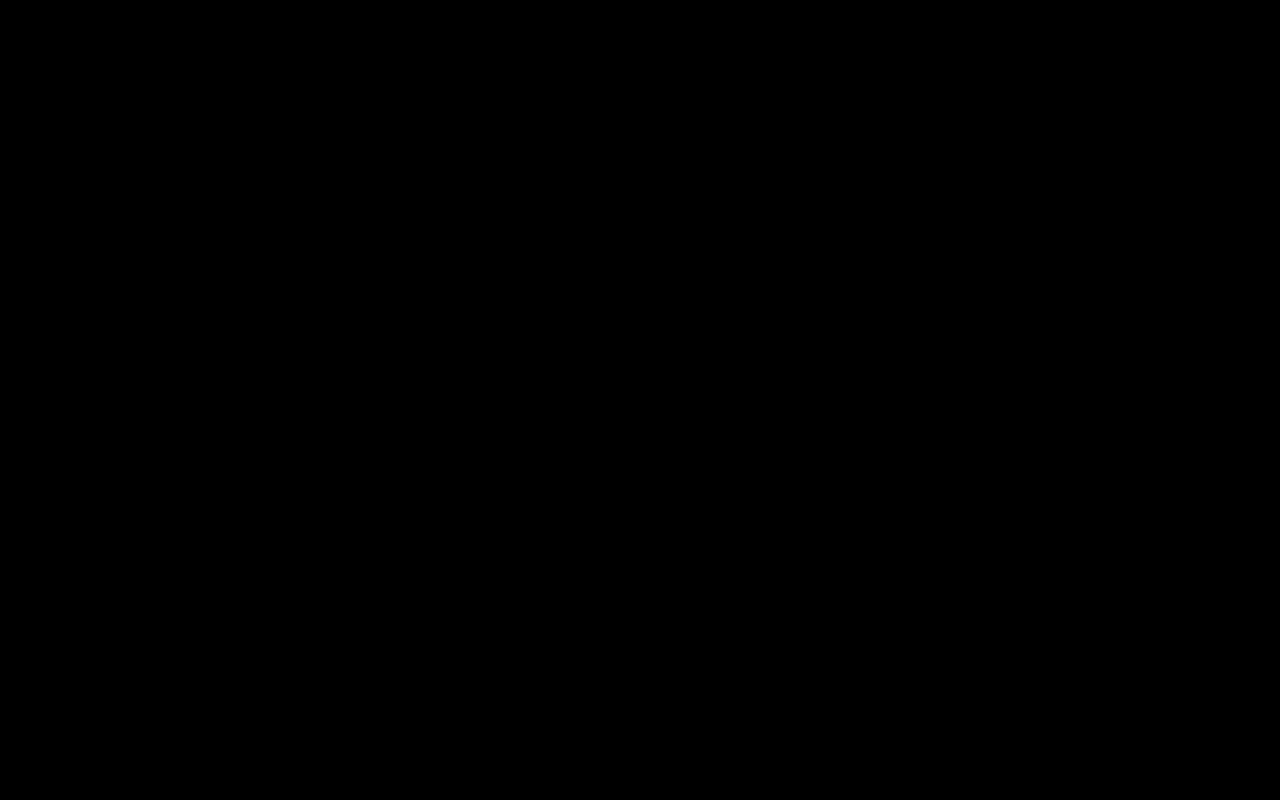
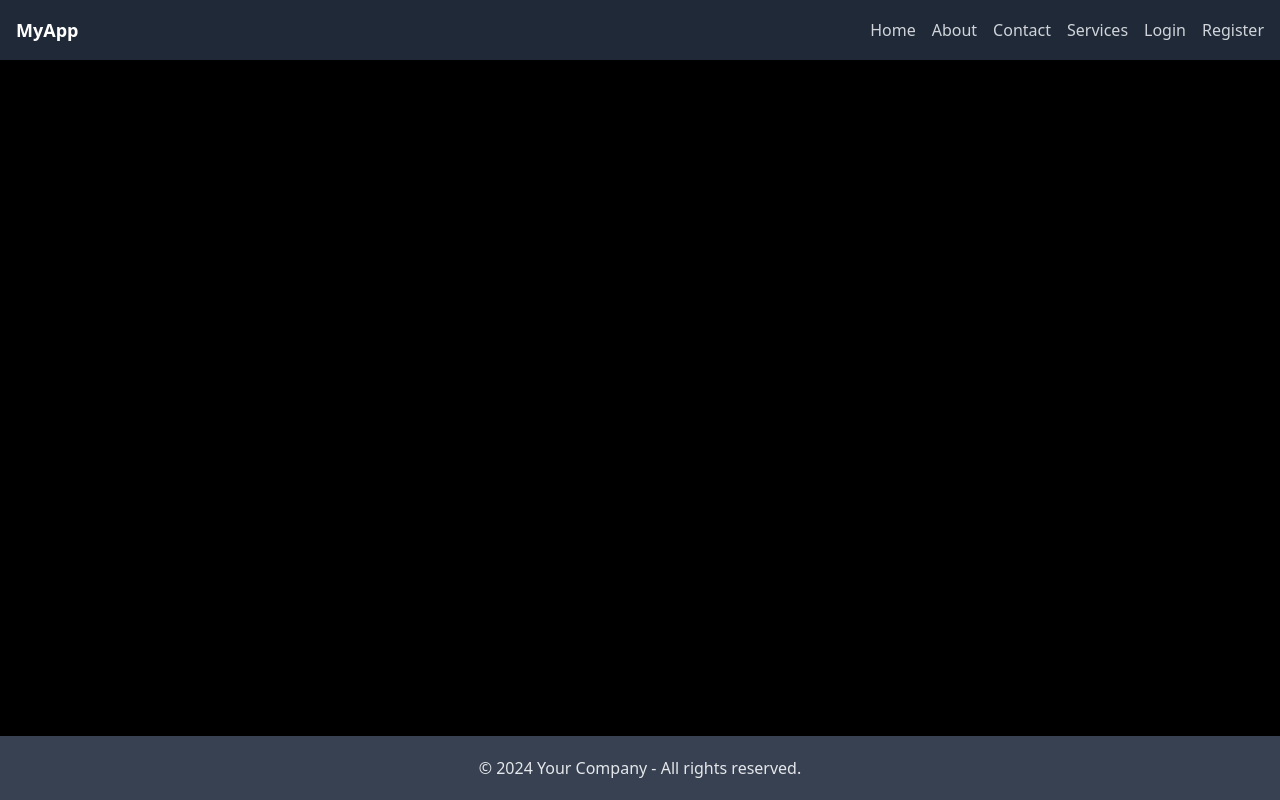
Before and after one commit to Ashhad1200/MERN, a React (Vite) app in the folder MERN Project/frontend/: page /admin in a window 1280 px wide. Before the commit this address had no page. Built offline with nearby package versions, Linux system fonts and the light colour scheme.

Commit message:
"Refactor auth logic: remove user details from registration response, update navbar with logout button, and adjust auth hooks and pages accordingly"

```diff
--- a/MERN Project/frontend/src/Components/Navbar.jsx
+++ b/MERN Project/frontend/src/Components/Navbar.jsx
@@ -1,30 +1,54 @@
-import { Link } from 'react-router-dom';
+import { Link, useNavigate } from "react-router-dom";
+import { useAuth } from "../Hooks/auth";
 
 const Navbar = () => {
-  const { logout } = useAuth();
+  const { logout, isLoggedIn } = useAuth();
+  const navigate = useNavigate();
 
-  const { isLoggedIn } = useAuth();
+  const handleLogout = async () => {
+    try {
+      await logout(); // Ensure logout completes before navigating
+      navigate("/login", { replace: true }); // Replace history entry to prevent back navigation to protected routes
+    } catch (error) {
+      console.error("Logout failed:", error);
+      // Optionally, you could show a toast or alert to the user here
+    }
+  };
 
   return (
     <nav className="bg-gray-800 p-4">
       <div className="container mx-auto flex justify-between items-center">
         <div className="text-white font-bold text-lg">MyApp</div>
         <div className="space-x-4">
-          <Link to="/" className="text-gray-300 hover:text-white">Home</Link>
-          <Link to="/about" className="text-gray-300 hover:text-white">About</Link>
-          <Link to="/contact" className="text-gray-300 hover:text-white">Contact</Link>
-          <Link to="/services" className="text-gray-300 hover:text-white">Services</Link>
-          {
-            isLoggedIn ? (
-              <Link to="/logout" className="text-gray-300 hover:text-white">Logout</Link>
-            ) : (
-              <>
-                <Link to="/login" className="text-gray-300 hover:text-white">Login</Link>
-                <Link to="/register" className="text-gray-300 hover:text-white">Register</Link>
-              </>
-            )
-
-          }
+          <Link to="/" className="text-gray-300 hover:text-white">
+            Home
+          </Link>
+          <Link to="/about" className="text-gray-300 hover:text-white">
+            About
+          </Link>
+          <Link to="/contact" className="text-gray-300 hover:text-white">
+            Contact
+          </Link>
+          <Link to="/services" className="text-gray-300 hover:text-white">
+            Services
+          </Link>
+          {isLoggedIn ? (
+            <button
+              onClick={handleLogout}
+              className="text-gray-300 hover:text-white"
+            >
+              Logout
+            </button>
+          ) : (
+            <>
+              <Link to="/login" className="text-gray-300 hover:text-white">
+                Login
+              </Link>
+              <Link to="/register" className="text-gray-300 hover:text-white">
+                Register
+              </Link>
+            </>
+          )}
         </div>
       </div>
     </nav>
--- a/MERN Project/frontend/src/Hooks/auth.jsx
+++ b/MERN Project/frontend/src/Hooks/auth.jsx
@@ -3,6 +3,10 @@ import { createContext, useContext } from "react";
 export const AuthContext = createContext();
 
 export const AuthProvider = ({ children }) => {
+
+  const token = localStorage.getItem("Token");
+
+  const isLoggedIn = !!token;
 
   const storeToken = (serverToken) => {
     return localStorage.setItem("Token", serverToken);
@@ -13,7 +17,7 @@ export const AuthProvider = ({ children }) => {
   };
 
   return (
-    <AuthContext.Provider value={{ storeToken, logout }}>
+    <AuthContext.Provider value={{ storeToken, logout, isLoggedIn }}>
       {children}
     </AuthContext.Provider>
   );
--- a/MERN Project/frontend/src/Hooks/useRegister.js
+++ b/MERN Project/frontend/src/Hooks/useRegister.js
@@ -6,7 +6,7 @@ const url = "http://localhost:8000/auth/registration";
 export const useRegister = () => {
 
     const queryClient = useQueryClient();
-    const { storeToken, storeDetails } = useAuth();
+    const { storeToken } = useAuth();
 
 
     return useMutation({
@@ -22,7 +22,6 @@ export const useRegister = () => {
             const data = await response.json();
             if (response.ok) {
                 storeToken(data.token);
-                storeDetails(data.details);
             }
 
             if (!response.ok) {
--- a/MERN Project/frontend/src/Pages/Login.jsx
+++ b/MERN Project/frontend/src/Pages/Login.jsx
@@ -11,7 +11,7 @@ const Login = () => {
   const [errorMessage, setErrorMessage] = useState("");
   const [successMessage, setSuccessMessage] = useState("");
   const [visible, setVisible] = useState(true);
-  const { storeToken, storeDetails } = useAuth();
+  const { storeToken } = useAuth();
 
 
   const handleChange = (event) => {
@@ -37,7 +37,6 @@ const Login = () => {
 
       if (response.ok) {
         storeToken(data.token);
-        storeDetails(data.details);
     }
       if (response.ok) {
         setSuccessMessage(data.success);
```
Also changed, not shown: 1 other file (tests, documents, lock files or other folders).
